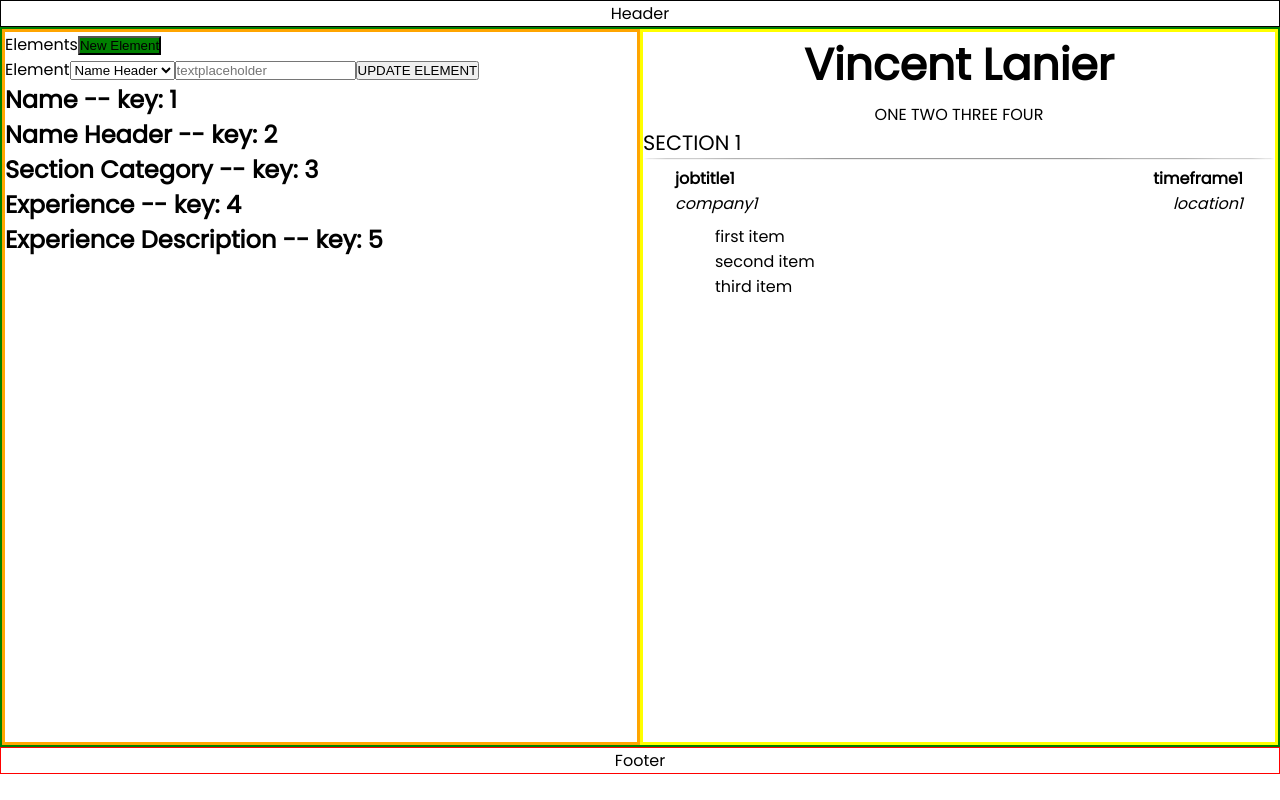
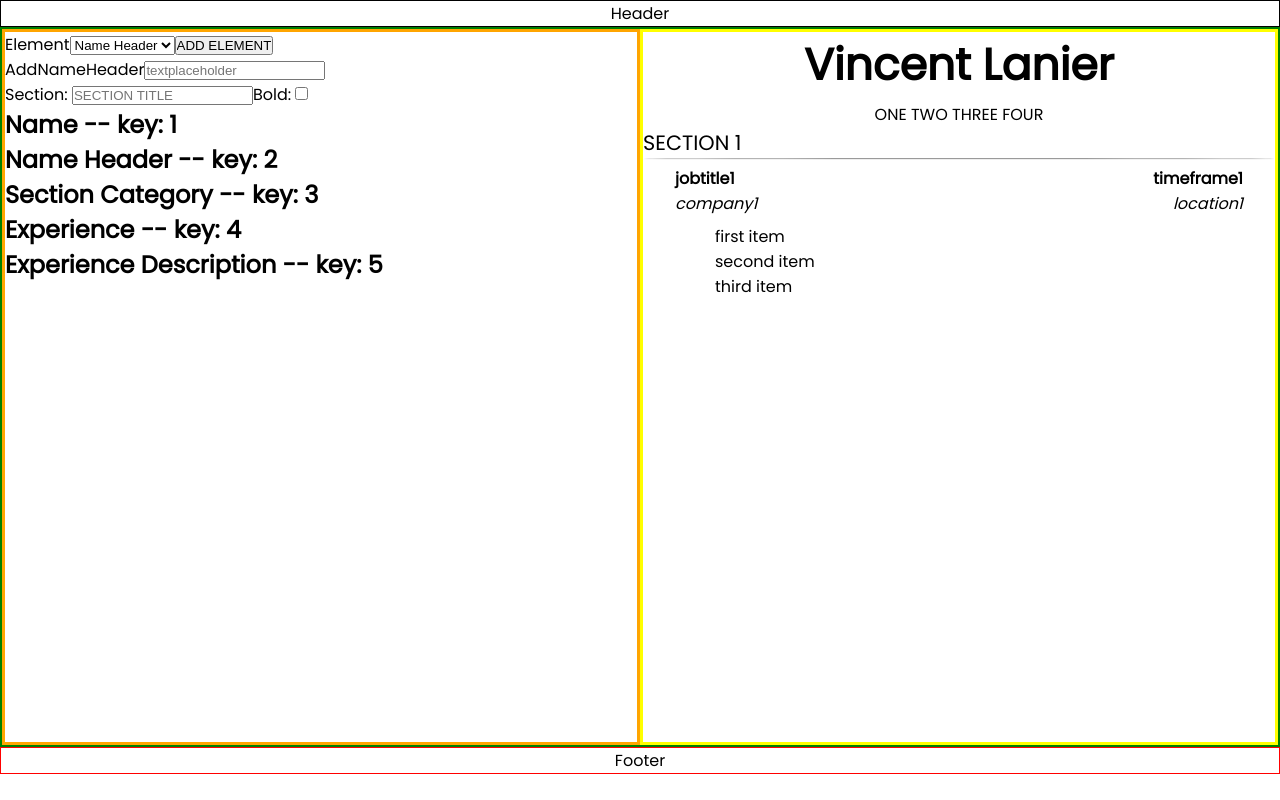
Before and after one commit to vlanier2/resume-builder, a React (Create React App) app: page / in a window 1280 px wide. Built offline with nearby package versions, Linux system fonts and the light colour scheme.

Commit message:
created some of the add components

```diff
--- a/src/components/AddElement.js
+++ b/src/components/AddElement.js
@@ -1,9 +1,12 @@
 import React from 'react'
+import { useState } from 'react'
+import AddNameHeader from './AddNameHeader'
+import AddSection from './AddSection'
 
 const AddElement = () => {
+
   return (
-    <form className='add-form'>
-        <div className='form-control'>
+    <div className='add-form'>
           <label>Element</label>
 
           <select id='select-elements'>
@@ -11,12 +14,10 @@ const AddElement = () => {
               <option>Section</option>
               <option>Experience</option>
           </select>
-
-            <input type='text' placeholder='textplaceholder'/>
-            <input type='submit' value='UPDATE ELEMENT'/>
-
+          <input type='submit' value='ADD ELEMENT'/>
+      <AddNameHeader/>
+      <AddSection/>
     </div>
-    </form>
   )
 }
 
--- /dev/null
+++ b/src/components/AddNameHeader.js
@@ -0,0 +1,9 @@
+import React from 'react'
+
+const AddNameHeader = () => {
+  return (
+    <div>AddNameHeader<input type='text' placeholder='textplaceholder'/></div>
+  )
+}
+
+export default AddNameHeader
--- /dev/null
+++ b/src/components/AddSection.js
@@ -0,0 +1,12 @@
+import React from 'react'
+
+const AddSection = () => {
+  return (
+    <form>
+        Section: <input type='text' placeholder='SECTION TITLE'/>
+        <label>Bold: </label> <input type='checkbox'/>
+    </form>
+  )
+}
+
+export default AddSection
--- a/src/components/Editor.js
+++ b/src/components/Editor.js
@@ -6,10 +6,8 @@ import AddElement from './AddElement'
 const Editor = ({ elements }) => {
   return (
     <div id='editor'>
-      <span>Elements</span>
-      <Button text='New Element' color='green'/>
       <AddElement/>
-      {elements.map( (element) => (<TestEditorElement element_name={element.element_name} prps={element.prps}/>) )}
+      {elements.map( (element, i) => (<TestEditorElement key={i} element_name={element.element_name} prps={element.prps}/>) )}
     </div>
   )
 }
```
Lines whose indentation alone changed are shown as unchanged.
